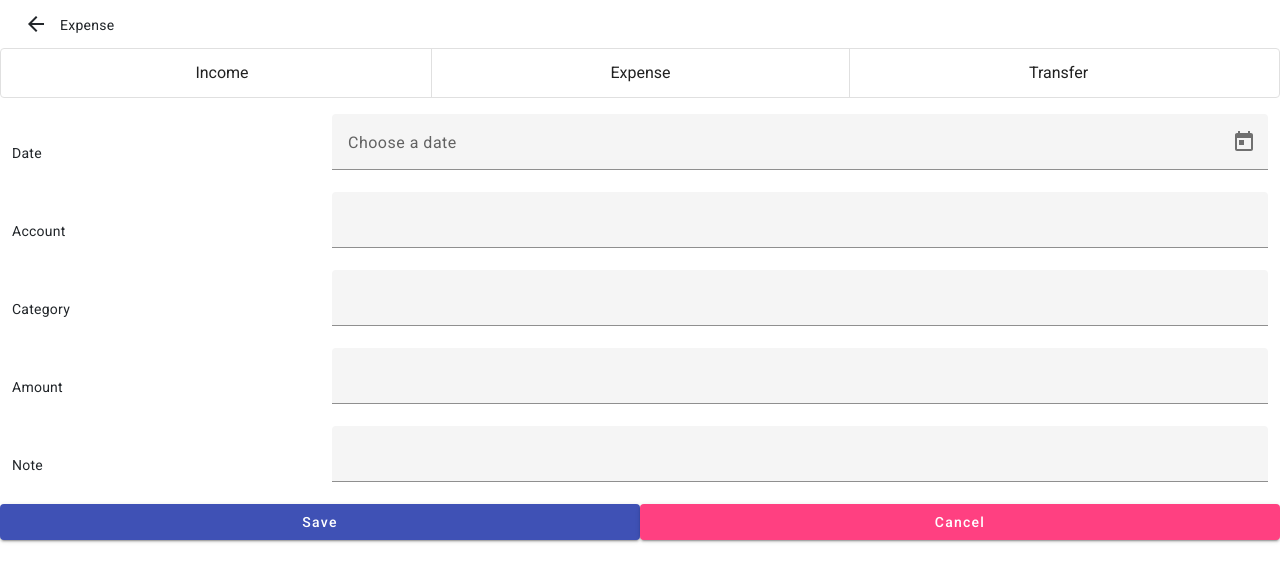
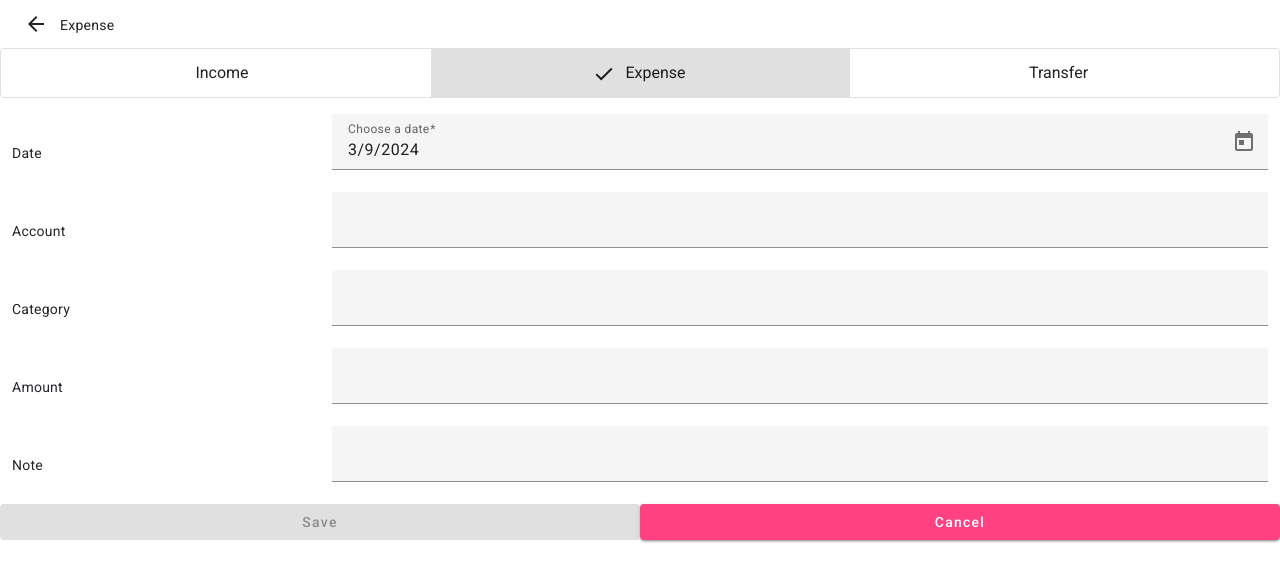
Before and after one commit to vinayak-more/expense-manager, an Angular app: page /transactions/new in a window 1280 px wide. Shown: the top 582 px of the page. Built offline with nearby package versions, Linux system fonts and the light colour scheme.

Commit message:
transaction form

```diff
--- a/src/app/model/transaction.model.ts
+++ b/src/app/model/transaction.model.ts
@@ -1,12 +1,14 @@
 export interface Transaction{
-    date:string,
-    transactionType: number,
-    account:string,
-    category:string,
-    amount:number,
+    date?:string,
+    transactionType?: string,
+    account?:string,
+    category?:string,
+    amount?:number,
     note?:string
 }
 export const TransactionType = Object.freeze({
-    DEBIT: 1,
-    CREDIT: 2
+    CREDIT: 'CREDIT',
+    DEBIT: 'DEBIT',
+    TRANSFER: 'TRANSFER'
+
 })
--- a/src/app/service/transaction.service.ts
+++ b/src/app/service/transaction.service.ts
@@ -100,4 +100,8 @@ export class TransactionService {
   public getTransactions(){
     return [...this.transactionList];
   }
+
+  public saveTransaction(transaction: Transaction){
+    this.transactionList.push(transaction);
+  }
 }
--- a/src/app/transaction-edit/transaction-edit.component.html
+++ b/src/app/transaction-edit/transaction-edit.component.html
@@ -5,41 +5,41 @@
         </button>
         <span style="vertical-align: super;">Expense</span>
     </div>
-    <form>
+    <form [formGroup]="formGroup" (ngSubmit)="onSubmit()">
         <div class="row">
-            <mat-button-toggle-group name="fontStyle" aria-label="Font Style">
-                <mat-button-toggle class="col-4" value="income">Income</mat-button-toggle>
-                <mat-button-toggle class="col-4" value="expense">Expense</mat-button-toggle>
-                <mat-button-toggle class="col-4" value="transfer">Transfer</mat-button-toggle>
+            <mat-button-toggle-group formControlName="transactionType" name="fontStyle" aria-label="Font Style">
+                <mat-button-toggle class="col-4" value="CREDIT">Income</mat-button-toggle>
+                <mat-button-toggle class="col-4" value="DEBIT">Expense</mat-button-toggle>
+                <mat-button-toggle class="col-4" value="TRANSFER">Transfer</mat-button-toggle>
             </mat-button-toggle-group>
         </div>
         <div class="row mt-3 align-items-center">
             <div class="col-3">Date</div>
             <mat-form-field class="col-9">
                 <mat-label>Choose a date</mat-label>
-                <input matInput [matDatepicker]="picker">
+                <input matInput [matDatepicker]="picker" formControlName="date">
                 <mat-datepicker-toggle matIconSuffix [for]="picker"></mat-datepicker-toggle>
                 <mat-datepicker #picker></mat-datepicker>
             </mat-form-field>
             <div class="col-3">Account</div>
             <mat-form-field class="col-9">
-                <input matInput>
+                <input matInput formControlName="account">
             </mat-form-field>
             <div class="col-3">Category</div>
             <mat-form-field class="col-9">
-                <input matInput>
+                <input matInput formControlName="category">
             </mat-form-field>
 
             <div class="col-3">Amount</div>
             <mat-form-field class="col-9">
-                <input matInput>
+                <input matInput type="number" formControlName="amount">
             </mat-form-field>
 
             <div class="col-3">Note</div>
             <mat-form-field class="col-9">
-                <input matInput>
+                <input matInput  formControlName="note">
             </mat-form-field>
-            <button class="col-6" mat-raised-button color="primary" type="button"> Save</button>
+            <button class="col-6" [disabled]="formGroup.invalid" mat-raised-button color="primary" type="submit"> Save</button>
             <button class="col-6" mat-raised-button color="accent" type="button" (click)="onBack()">Cancel</button>
         </div>
     </form>
--- a/src/app/transaction-edit/transaction-edit.component.ts
+++ b/src/app/transaction-edit/transaction-edit.component.ts
@@ -1,4 +1,4 @@
-import { Component } from '@angular/core';
+import { Component, OnInit } from '@angular/core';
 import { MatButtonModule } from '@angular/material/button';
 import {MatButtonToggleModule} from '@angular/material/button-toggle';
 import { MatDividerModule } from '@angular/material/divider';
@@ -8,11 +8,17 @@ import {MatDatepickerModule} from '@angular/material/datepicker';
 import {MatInputModule} from '@angular/material/input';
 import {MatFormFieldModule} from '@angular/material/form-field';
 import {provideNativeDateAdapter} from '@angular/material/core';
+import { FormControl, FormGroup, ReactiveFormsModule, Validators } from '@angular/forms';
+import { TransactionType } from '../model/transaction.model';
+import { TransactionService } from '../service/transaction.service';
+import { Transaction } from '../model/transaction.model';
 
 @Component({
   selector: 'app-transaction-edit',
   standalone: true,
   imports: [
+    ReactiveFormsModule,
+
     MatIconModule,
     MatButtonModule,
     MatDividerModule,
@@ -25,11 +31,34 @@ import {provideNativeDateAdapter} from '@angular/material/core';
   templateUrl: './transaction-edit.component.html',
   styleUrl: './transaction-edit.component.scss'
 })
-export class TransactionEditComponent {
+export class TransactionEditComponent implements OnInit{
+  formGroup = new FormGroup({
+    transactionType: new FormControl(TransactionType.DEBIT.toString(), Validators.required),
+    date: new FormControl(new Date(), Validators.required),
+    account: new FormControl(null, Validators.required),
+    category: new FormControl(null, Validators.required),
+    amount: new FormControl(null, [Validators.required, Validators.pattern(/^[1-9]+[0-9]*$/)]),
+    note:new FormControl(null),
+  });
 
-  constructor(private router: Router){}
+  constructor(
+    private router: Router,
+    private transactionService: TransactionService,
+    ){}
+
+  ngOnInit(): void {
+  }
+
+  onSubmit(){
+    this.transactionService.saveTransaction({
+      ...this.formGroup.value,
+      date:this.formGroup.value.date?this.formGroup.value.date.toLocaleDateString('en-in'):'',
+    });
+    this.onBack();
+  }
 
   onBack(){
     this.router.navigate(['transactions'])
   }
+
 }
--- a/src/app/transactions/transaction-item/transaction-item.component.html
+++ b/src/app/transactions/transaction-item/transaction-item.component.html
@@ -18,7 +18,7 @@
                 </mat-grid-tile>
                 <mat-grid-tile >
                     <div
-                        [ngClass]="{'text-danger': transaction.transactionType === 1, 'text-primary': transaction.transactionType === 2}">
+                        [ngClass]="{'text-danger': transaction.transactionType === 'DEBIT', 'text-primary': transaction.transactionType === 'CREDIT'}">
                         {{transaction.amount}}</div>
                 </mat-grid-tile>
                 <mat-divider></mat-divider>
--- a/tsconfig.json
+++ b/tsconfig.json
@@ -4,7 +4,7 @@
   "compilerOptions": {
     "outDir": "./dist/out-tsc",
     "forceConsistentCasingInFileNames": true,
-    "strict": true,
+    "strict": false,
     "noImplicitOverride": true,
     "noPropertyAccessFromIndexSignature": true,
     "noImplicitReturns": true,
```
